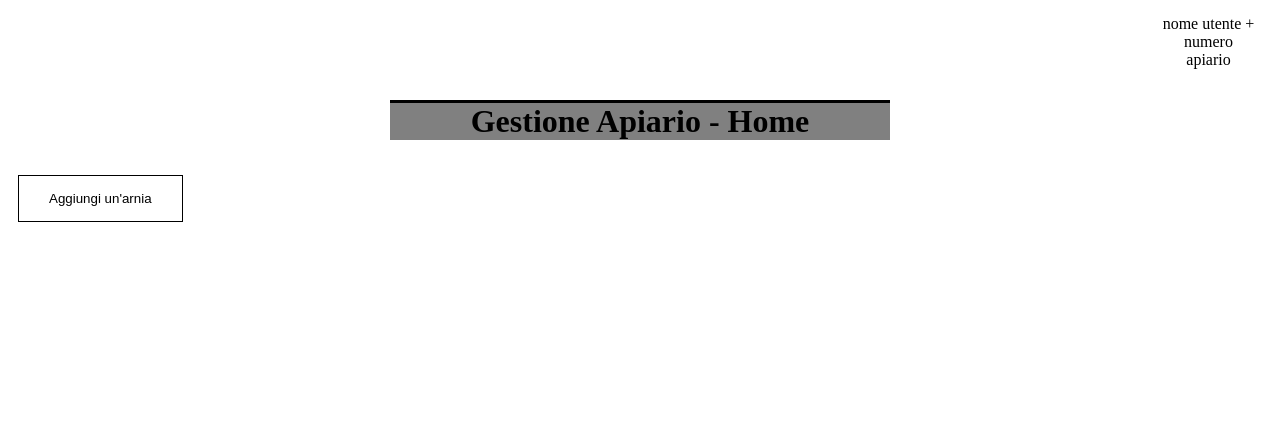
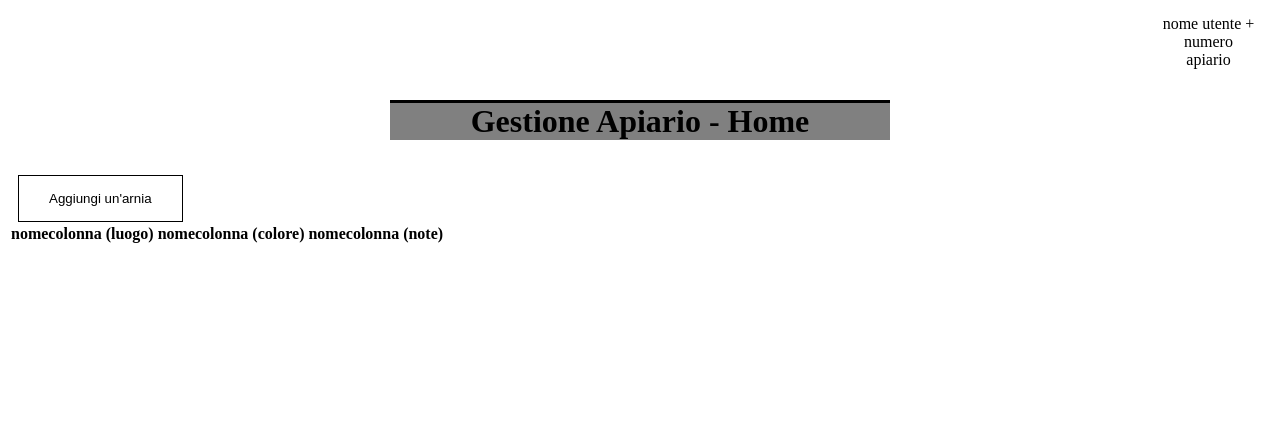
Before and after one commit to ArisPrevitali/GestioneApiario, a PHP site: page /home.php in a window 1280 px wide. Shown: the top 442 px of the page. Run offline with PHP 8.4, Linux system fonts and the light colour scheme; lists and menus that the app fills with data are empty.

Commit message:
Update file home.php

```diff
--- a/src/home.php
+++ b/src/home.php
@@ -16,8 +16,19 @@
     </header>
     <div class="body">
         <h1 class="title center">Gestione Apiario - Home</h1>
+        <input type="button" class="button" name="addArnie" value="Aggiungi un'arnia" onclick="">
         <!--Aggiungi arnia.file-->
-        <input type="button" class="button" name="addArnie" value="Aggiungi un'arnia" onclick="">
+        <table>
+            <tr>
+                <th>nomecolonna (luogo)</th>
+                <th>nomecolonna (colore)</th>
+                <th>nomecolonna (note)</th>
+            </tr>
+            <tr>
+                <!--Inserire dati dal DB max 5-->
+            </tr>
+        </table>
+
     </div>
     <?php include "footer.html"?>
 </body>
```
